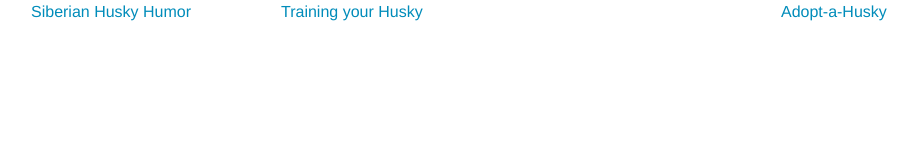
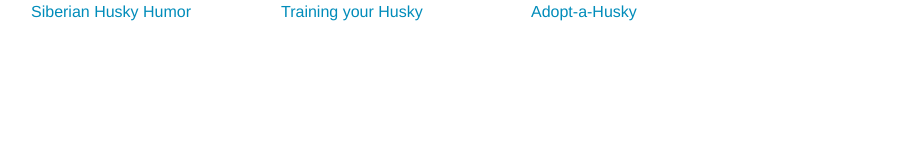
Before and after one commit to vinniewrote/chicago-web-conf, a website: page header.html in a window 1280 px wide. Shown: the whole page, without its empty margins (124-1042 px from the left). Drawn offline with Linux system fonts and the light colour scheme.

Commit message:
header dev: step 2 fix

```diff
--- a/header.html
+++ b/header.html
@@ -14,7 +14,7 @@
     <div class="row">
       <div class="medium-3 small-12 columns"><a href="#">Siberian Husky Humor</a></div>
       <div class="medium-3 small-12 columns"><a href="#">Training your Husky</a></div>
-      <div class="medium-3 small-12 columns"><a href="#">Adopt-a-Husky</a></div>
+      <div class="medium-3 small-12 columns end"><a href="#">Adopt-a-Husky</a></div>
     </div>
    </nav>
 
```
